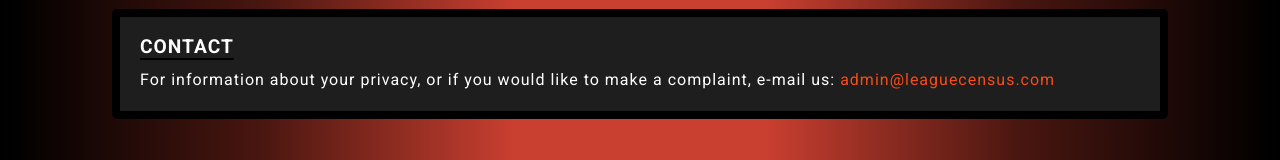
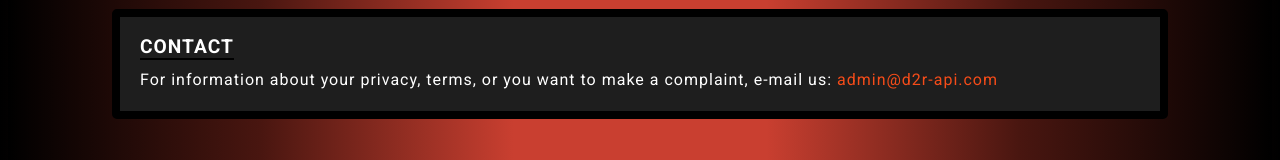
Before and after one commit to MThos/d2r-api, a React (Create React App) app: page /privacy in a window 1280 px wide. Shown: the part 2551-2711 px from the top of the page. Built offline with nearby package versions, Linux system fonts and the light colour scheme; no server answers; a web font is replaced by a local one.

Commit message:
Update Privacy.js

```diff
--- a/src/components/Privacy.js
+++ b/src/components/Privacy.js
@@ -2,6 +2,7 @@ import React from 'react';
 
 const Privacy = () => {
   return(
+    <main className="fade-in">
       <div className="legal-flex">
         <div className="legal-header">PRIVACY POLICY</div>
         <div className="legal-date">UPDATED: APRIL 03, 2022</div>
@@ -98,10 +99,11 @@ const Privacy = () => {
         <div className="legal">
           <div className="legal-sub-header">CONTACT</div>
           <div className="legal-body">
-          For information about your privacy, or if you would like to make a complaint, e-mail us: <a href="mailto:admin@leaguecensus.com">admin@leaguecensus.com</a>
+            For information about your privacy, terms, or you want to make a complaint, e-mail us: <a href="mailto:admin@d2r-api.com">admin@d2r-api.com</a>
           </div>
         </div>
       </div>
+    </main>
   );
 }
 
```
Lines whose indentation alone changed are shown as unchanged.
